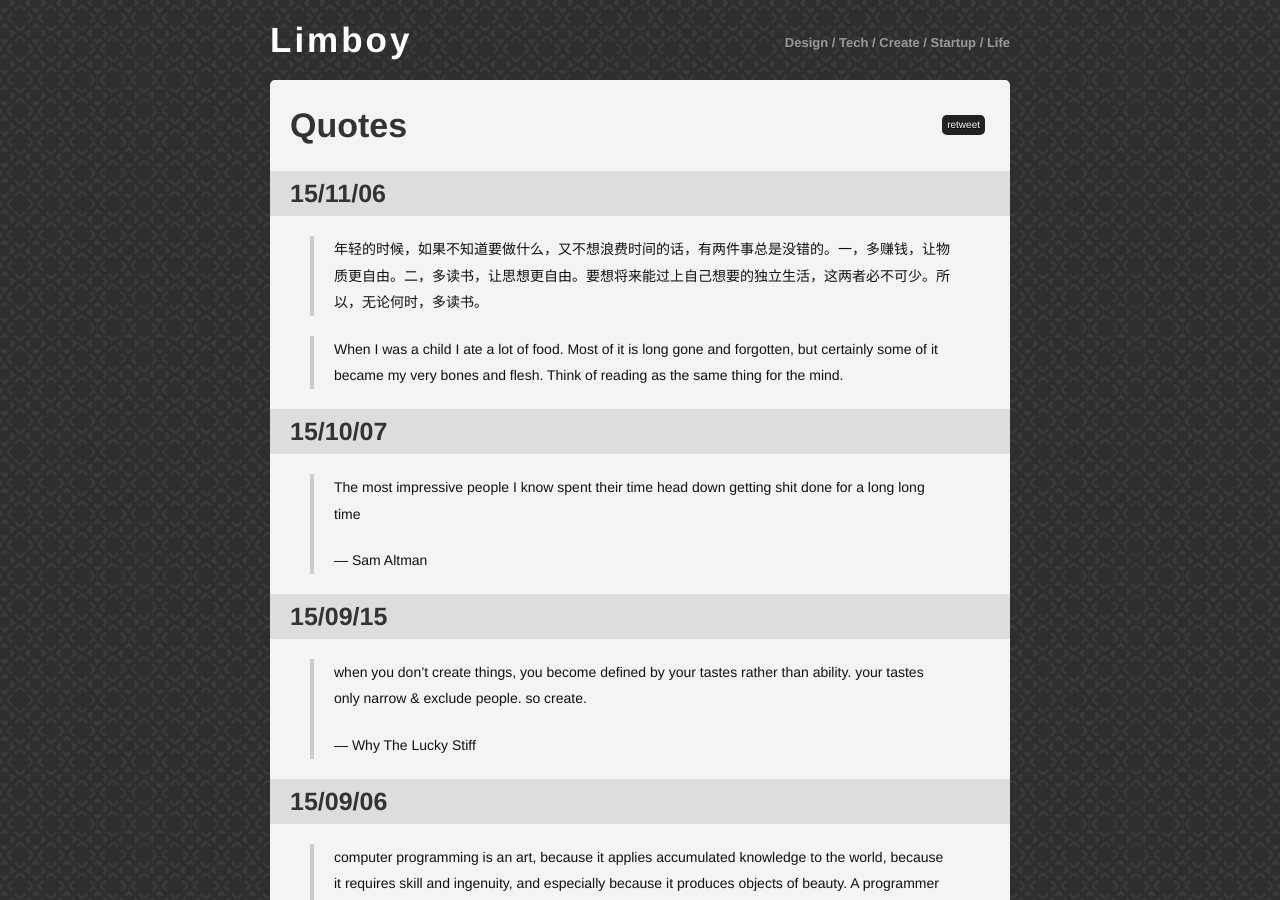
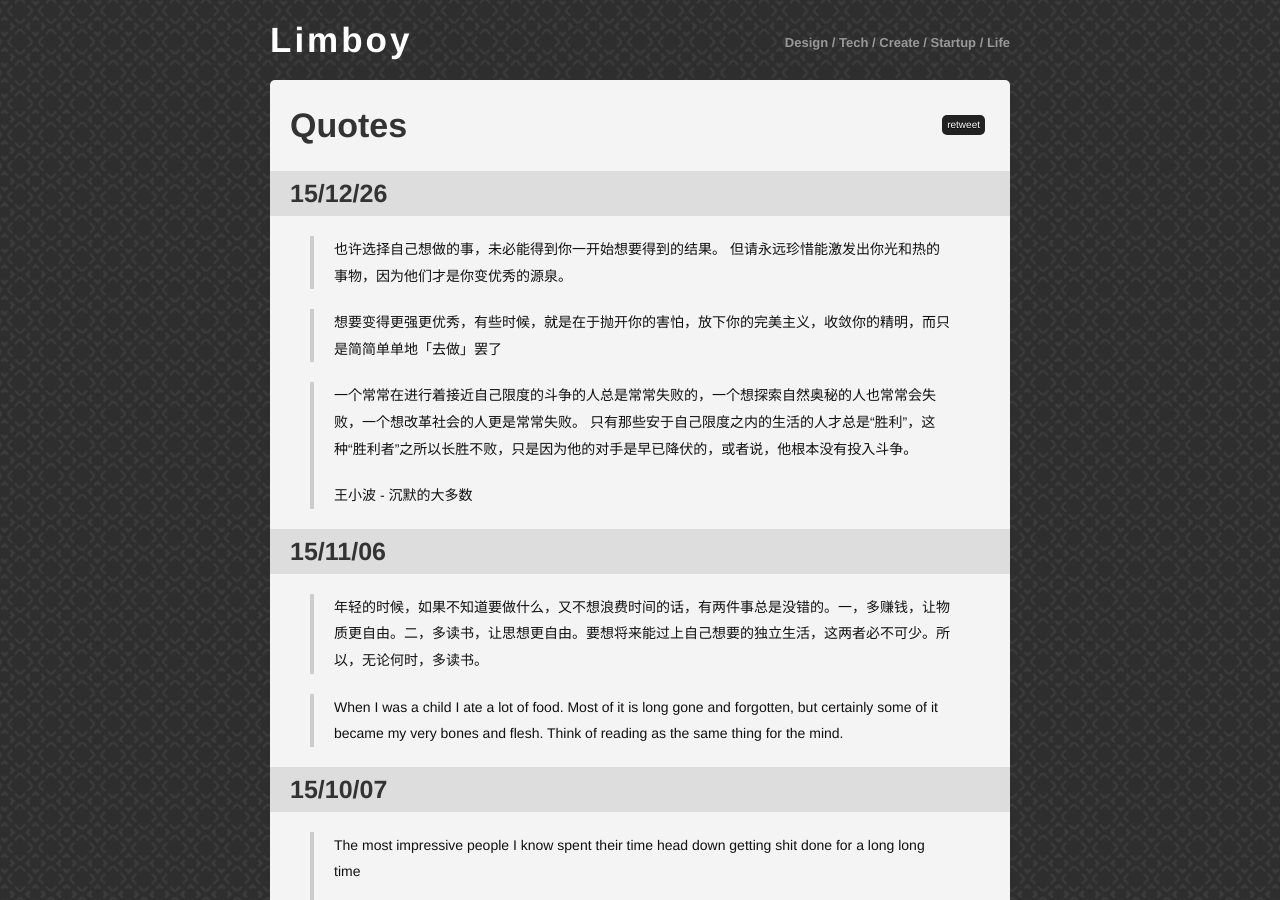
Before and after one commit to limboy/lzyy.github.com, a Jekyll site: the page built from quotes.md, in a window 1280 px wide and 900 px high. Built offline with Jekyll 4.4.1, drawn with Linux system fonts in a browser that asks for light colours; Markdown is read by kramdown in place of the engine named in the settings; comment, search, counter and statistics services are not loaded.

Commit message:
Add a quote

```diff
--- a/quotes.md
+++ b/quotes.md
@@ -2,6 +2,22 @@
 layout: post
 title: Quotes
 ---
+
+### 15/12/26
+> 也许选择自己想做的事，未必能得到你一开始想要得到的结果。
+> 但请永远珍惜能激发出你光和热的事物，因为他们才是你变优秀的源泉。
+
+[]()
+
+> 想要变得更强更优秀，有些时候，就是在于抛开你的害怕，放下你的完美主义，收敛你的精明，而只是简简单单地「去做」罢了
+
+[]()
+
+> 一个常常在进行着接近自己限度的斗争的人总是常常失败的，一个想探索自然奥秘的人也常常会失败，一个想改革社会的人更是常常失败。
+> 只有那些安于自己限度之内的生活的人才总是“胜利”，这种“胜利者”之所以长胜不败，只是因为他的对手是早已降伏的，或者说，他根本没有投入斗争。
+>
+> 王小波 - 沉默的大多数
+
 
 ### 15/11/06
 > 年轻的时候，如果不知道要做什么，又不想浪费时间的话，有两件事总是没错的。一，多赚钱，让物质更自由。二，多读书，让思想更自由。要想将来能过上自己想要的独立生活，这两者必不可少。所以，无论何时，多读书。
```
